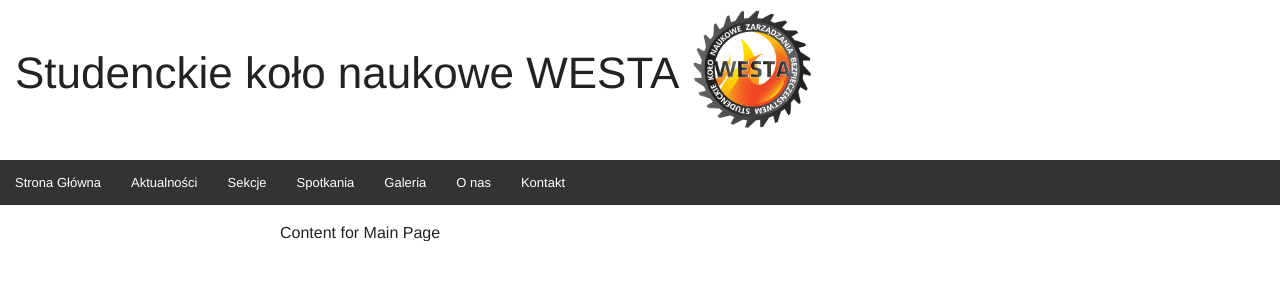
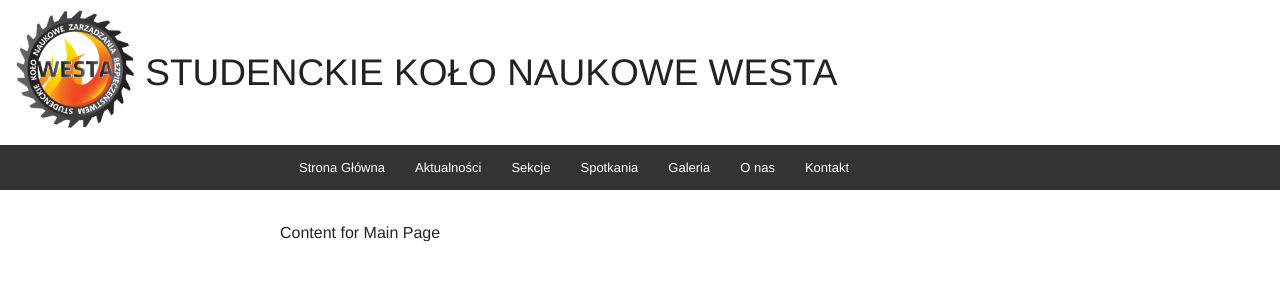
Before and after one commit to FollowYourBliss/students_association, a PHP site: page / in a window 1280 px wide. Shown: the top 300 px of the page. Run offline with PHP 8.4, Linux system fonts and the light colour scheme.

Commit message:
Centered buttons

```diff
--- a/css/custom.css
+++ b/css/custom.css
@@ -46,3 +46,10 @@
 .active{
   background-color: #3366FF;
 }
+nav.top-bar {
+text-align:center;
+}
+section.top-bar-section {
+display: inline-block;
+margin-left: -132px;
+}
--- a/index.html
+++ b/index.html
@@ -2,7 +2,7 @@
 <html lang="en">
   <head>
     <meta charset="utf-8">
-    <title>Studenkie Koło Naukowe WESTA</title>
+    <title>STUDENCKIE KOŁO NAUKOWE WESTA</title>
     <meta name="description" content="Example of a basic Ember.js application with a Router" />
     <meta name="author" content="http://codebrief.com" />
 
@@ -21,15 +21,15 @@
     <script src="js/libs/handlebars-1.0.0.beta.6.js"></script>
     <script src="js/libs/ember.js"></script>
     <script src="js/app.js"></script>
-          <div class="row fixed height_150" style="z-index: 1; background-color: #FFFFFF; width: 100%; padding-top: 10px;">
+          <div class="row fixed" style="z-index: 1; background-color: #FFFFFF; width: 100%; padding-top: 10px;">
     <div class="large-12 columns">
-      <h1 style="line-height: 120px; float: left;">Studenckie koło naukowe WESTA&nbsp;</h1><img src="img/logo.png" style="float: left;" width="120px" height="120px"/>
+      <img src="img/logo.png" style="float: left;" width="120px" height="120px"/><h2 style="line-height: 120px; float: left;">&nbsp;STUDENCKIE KOŁO NAUKOWE WESTA&nbsp;</h2>
     </div>
   </div>
     <script type="text/x-handlebars" data-template-name="application">
-    <nav class="top-bar" data-topbar style="margin-top: 160px; position:fixed; width:100%;">
-      <section class="top-bar-section">
-        <ul class="left">
+    <nav class="top-bar" data-topbar style="margin-top: 145px; position:fixed; width:100%;">
+      <section class="top-bar-section center">
+        <ul>
           <li class="home" {{bindAttr class="isHome:active"}}><a {{action "doHome"}}>Strona Główna</a></li>
           <li class="home" {{bindAttr class="isNews:active"}}><a {{action "doNews"}}>Aktualności</a></li>
           <li class="sections" {{bindAttr class="isSections:active"}}><a {{action "doSections"}}>Sekcje</a></li>
```
